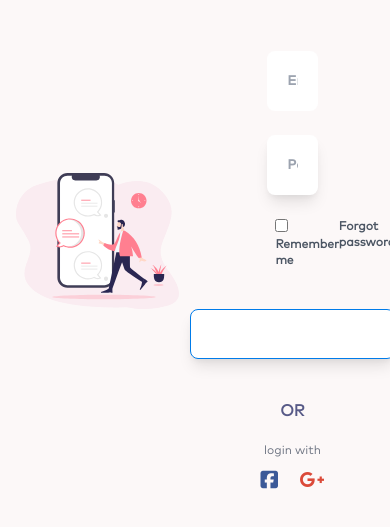
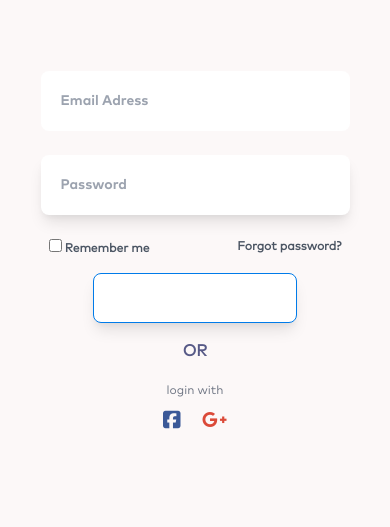
Before and after one commit to dinndev/ChatPack-login, a plain HTML site: page Login-confirmed/public/index.html in a window 390 px wide. Shown: the part 181-708 px from the top of the page. Drawn offline with nearby package versions, Linux system fonts and the light colour scheme.

Commit message:
responsive added

```diff
--- a/Login-confirmed/public/index.html
+++ b/Login-confirmed/public/index.html
@@ -10,9 +10,9 @@
 </head>
 <body>
     <!-- grid -->
-     <div class="grid bg-no-repeat bg-left grid-cols-2 w-screen h-screen" style="background-image: url(../svg/layer.svg);">
+     <div class="grid bg-no-repeat bg-left grid-cols-1 w-screen h-screen sm:grid-cols-1 md:grid-cols-1 lg:grid-cols-2" style="background-image: url(../svg/layer.svg);">
          <!-- col 1 -->
-    <div class="flex justify-center h-screen col-span-1 h-12 items-center">
+    <div class="flex justify-center hidden h-screen col-span-1 h-12 items-center sm:hidden md:hidden lg:flex">
         <img class="w-10/12" src="../svg/Man.svg" alt="">
     </div>
     <!-- col 2 -->
@@ -20,7 +20,7 @@
              <!-- form-container -->
              <div class="h-full flex flex-col justify-center items-center">
                  <!-- form -->
-             <form class=" w-3/4 mx-w-lg p-10 relative flex flex-col justify-center">
+             <form class=" w-5/6 mx-w-lg flex flex-col justify-center sm:w-2/4 md:3/4 lg:w-4/6">
                 <div class="inputs flex w-full flex-col">
                     <label for="email"></label>
                 <input class="font-bold text-sm focus:outline-none focus:shadow-outline p-5 rounded-lg m-2" placeholder="Email Adress" name="email" type="email" required>
@@ -28,7 +28,7 @@
                  <input class="mt-4 font-bold text-sm focus:outline-none focus:shadow-outline outline-none p-5 rounded-lg m-2 shadow-lg" placeholder="Password" name="password" type="password" required>
                 </div>
                 <!-- checkbox -->
-                  <div class="mb-10 m-4 flex justify-between">
+                  <div class=" m-4 flex justify-between">
                  <label class="text-xs font-bold text-gray-600" for="checkbox">
                     <input class="checkbox" name="checkbox" type="checkbox">
                     <span>
@@ -38,7 +38,7 @@
                 </div>
                 <!-- Submit btn -->
                 <div class="flex justify-center">
-                <button class="focus:outline-none focus:shadow-outline submitBtn rounded-lg bg-blue-800 text-white py-3 px-20 shadow-lg" type="submit">Login</button>
+                <button class="mb-4 focus:outline-none focus:shadow-outline submitBtn rounded-lg bg-blue-800 text-white py-3 px-20 shadow-lg" type="submit">Login</button>
             </div>
              </form>
              <div class="flex flex-col mx-w-sm items-center">
```
